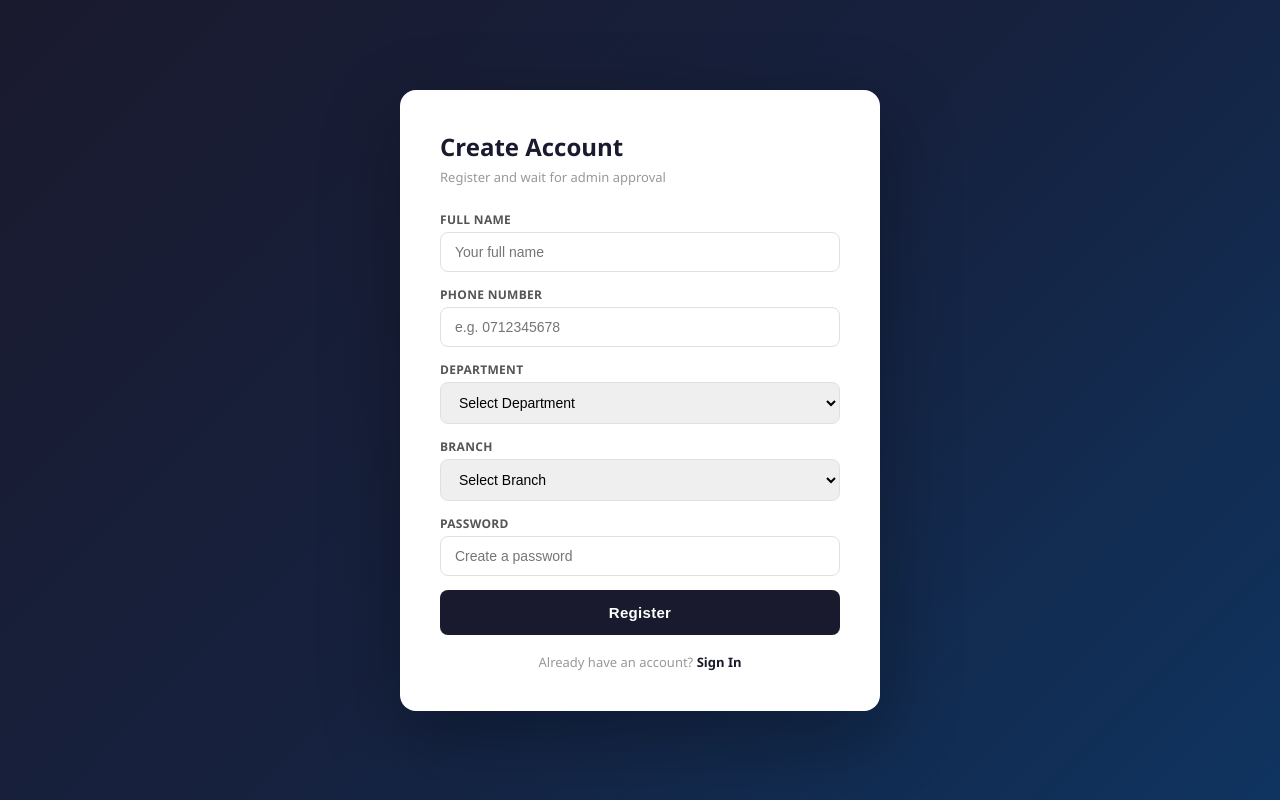
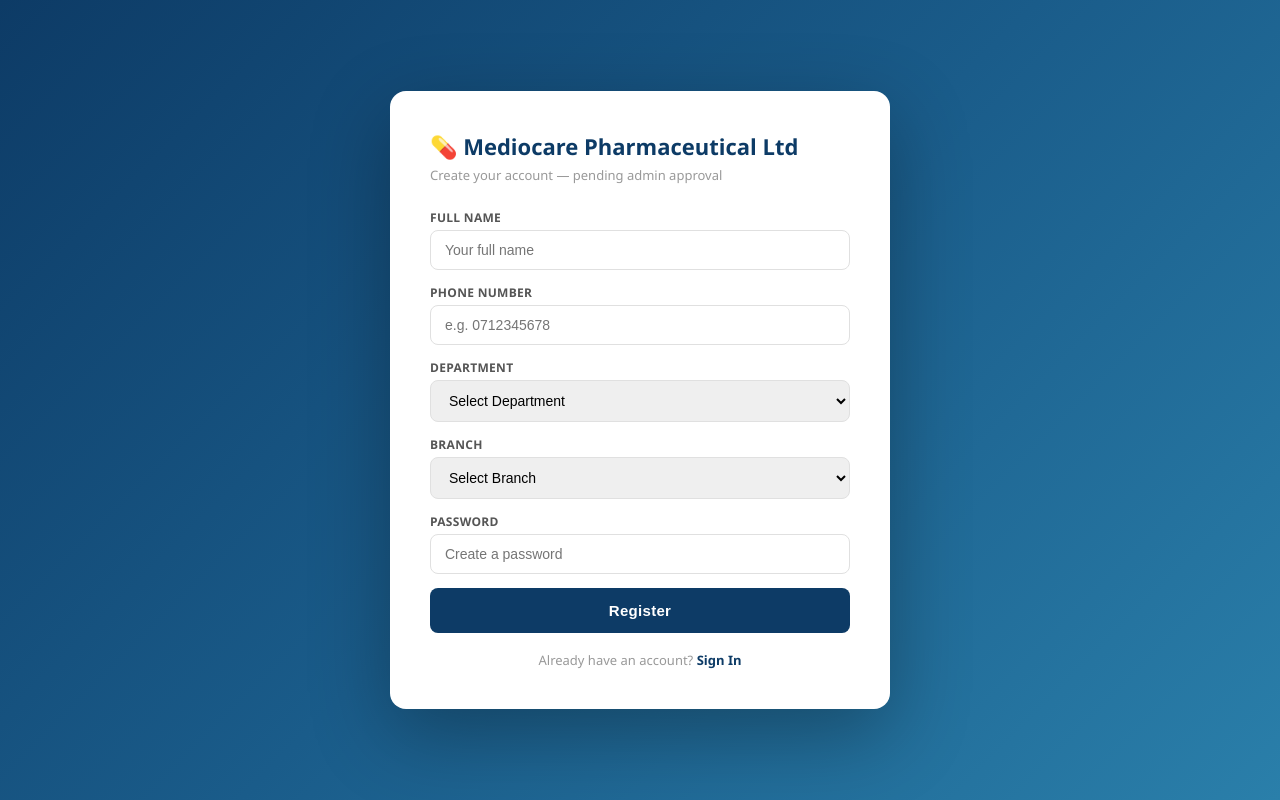
Before and after one commit to mediocareworkpulse/attendance-app, a Flask app: page /signup in a window 1280 px wide. Run offline with Flask 3, Linux system fonts and the light colour scheme; data that the repository does not hold is empty.

Commit message:
Update signup.html

```diff
--- a/templates/signup.html
+++ b/templates/signup.html
@@ -3,30 +3,35 @@
 <head>
     <meta charset="UTF-8">
     <meta name="viewport" content="width=device-width, initial-scale=1.0">
-    <title>WorkPulse — Register</title>
+    <title>Mediocare Pharmaceutical Ltd — Register</title>
     <style>
         *{margin:0;padding:0;box-sizing:border-box}
-        body{font-family:'Segoe UI',system-ui,-apple-system,sans-serif;display:flex;justify-content:center;align-items:center;min-height:100vh;background:linear-gradient(135deg,#1a1a2e 0%,#16213e 50%,#0f3460 100%);padding:20px}
-        .box{background:#fff;padding:40px;width:480px;border-radius:16px;box-shadow:0 25px 80px rgba(0,0,0,.3)}
-        h2{font-size:24px;font-weight:700;color:#1a1a2e;margin-bottom:5px}
+        body{font-family:'Segoe UI',system-ui,-apple-system,sans-serif;display:flex;justify-content:center;align-items:center;min-height:100vh;background:linear-gradient(135deg,#0d3b66 0%,#1a5c8a 50%,#2a7faa 100%);padding:20px}
+        .box{background:#fff;padding:40px;width:500px;border-radius:16px;box-shadow:0 25px 80px rgba(0,0,0,.3)}
+        h2{font-size:22px;font-weight:700;color:#0d3b66;margin-bottom:5px}
         .sub{color:#999;font-size:13px;margin-bottom:25px}
         .err{padding:12px 15px;background:#fef0ef;border-left:4px solid #e74c3c;color:#c0392b;margin-bottom:15px;font-size:13px;border-radius:6px;font-weight:500}
-        .suc{padding:12px 15px;background:#edfaf2;border-left:4px solid #27ae60;color:#1e7e34;margin-bottom:15px;font-size:13px;border-radius:6px;font-weight:500}
+        .suc{padding:15px 18px;background:#edfaf2;border-left:4px solid #27ae60;color:#1e7e34;margin-bottom:15px;font-size:14px;border-radius:6px;font-weight:600;text-align:center}
         label{display:block;margin-bottom:4px;font-size:12px;font-weight:600;color:#555;text-transform:uppercase;letter-spacing:.3px}
         input,select{width:100%;border:1.5px solid #e0e0e0;padding:11px 14px;font-size:14px;border-radius:8px;margin-bottom:14px;transition:border-color .2s}
-        input:focus,select:focus{outline:none;border-color:#1a1a2e}
-        button{width:100%;padding:14px;background:#1a1a2e;color:#fff;border:none;font-size:15px;font-weight:700;border-radius:8px;cursor:pointer;letter-spacing:.3px;transition:all .2s}
-        button:hover{background:#2d2d4e;transform:translateY(-1px);box-shadow:0 8px 20px rgba(0,0,0,.15)}
+        input:focus,select:focus{outline:none;border-color:#0d3b66}
+        button{width:100%;padding:14px;background:#0d3b66;color:#fff;border:none;font-size:15px;font-weight:700;border-radius:8px;cursor:pointer;letter-spacing:.3px;transition:all .2s}
+        button:hover{background:#0f4c7a;transform:translateY(-1px);box-shadow:0 8px 20px rgba(0,0,0,.15)}
         .link{text-align:center;margin-top:18px;font-size:13px;color:#999}
-        .link a{color:#1a1a2e;text-decoration:none;font-weight:700}
+        .link a{color:#0d3b66;text-decoration:none;font-weight:700}
     </style>
 </head>
 <body>
     <div class="box">
-        <h2>Create Account</h2>
-        <p class="sub">Register and wait for admin approval</p>
+        <h2>💊 Mediocare Pharmaceutical Ltd</h2>
+        <p class="sub">Create your account — pending admin approval</p>
         {% if error %}<div class="err">{{ error }}</div>{% endif %}
-        {% if success %}<div class="suc">{{ success }}</div>{% endif %}
+        {% if success %}
+        <div class="suc">
+            ✅ {{ success }}<br>
+            <span style="font-weight:400;font-size:12px;">Welcome to Mediocare Pharmaceutical Ltd — Your account will be reviewed shortly.</span>
+        </div>
+        {% endif %}
         <form method="POST">
             <label>Full Name</label><input type="text" name="full_name" required placeholder="Your full name">
             <label>Phone Number</label><input type="text" name="phone" required placeholder="e.g. 0712345678">
```
